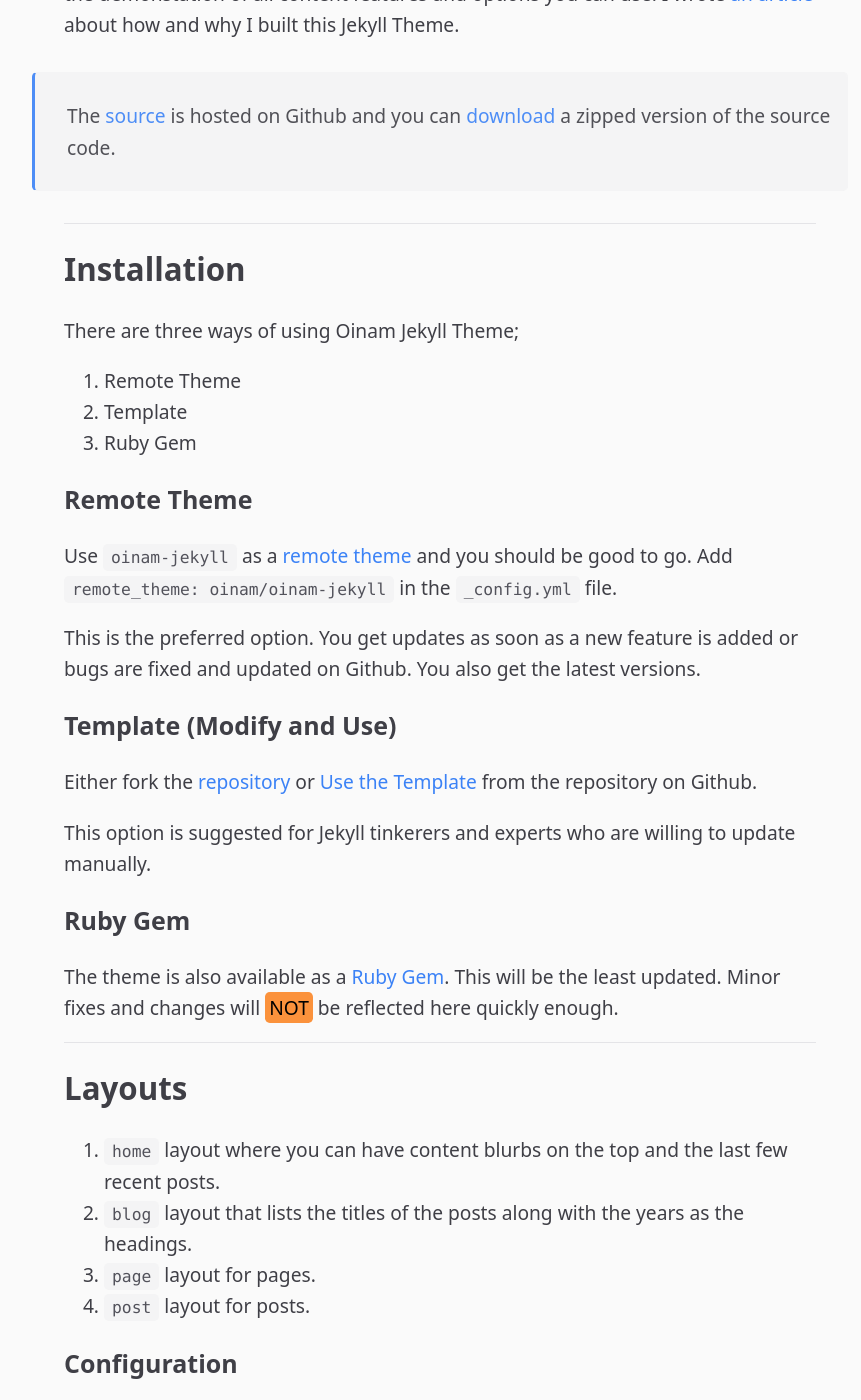
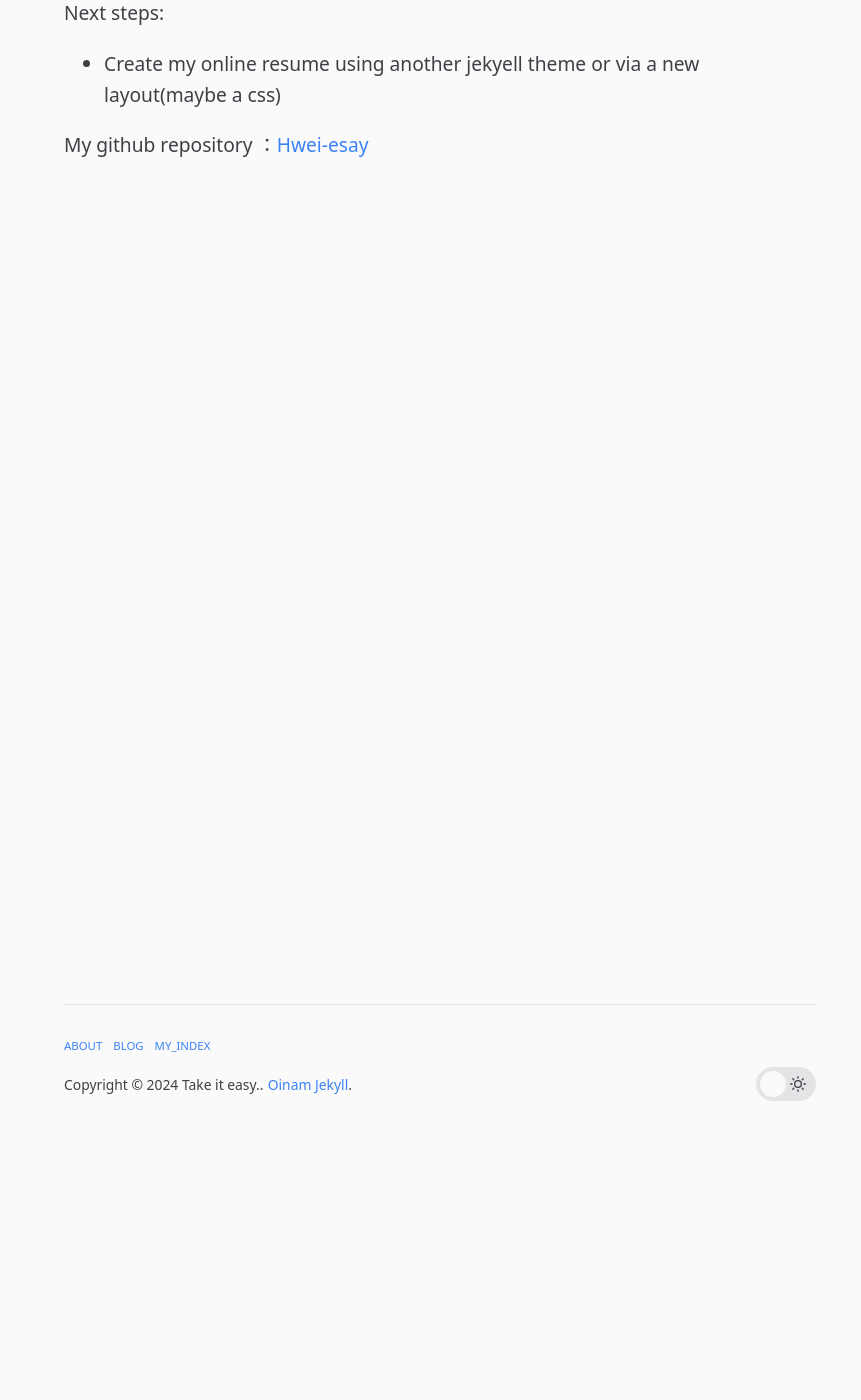
Before and after one commit to Hwei-esay/Hwei-esay.github.io, a Jekyll site: the page built from index.md, in a window 1280 px wide and 1400 px high, scrolled down 270 px. Shown: the whole window, without its empty margins (200-1061 px from the left). Built offline with Jekyll 4.4.1, drawn with Linux system fonts in a browser that asks for light colours; some of the changed text lies outside the part shown.

Commit message:
Update index.md for some personal information and next steps

```diff
--- a/index.md
+++ b/index.md
@@ -7,83 +7,9 @@
 #
 layout: page
 ---
+Hello, I'm an undergraduate in Chongqing Univercity.
 
-This is the demo and documentation for Oinam Jekyll Theme. The [Styleguide]({{ site.baseurl | prepend: site.url }}/styleguide/) has the demonstation of all content features and options you can use. I wrote [an article](https://brajeshwar.com/2021/brajeshwar.com-2021/) about how and why I built this Jekyll Theme.
+Next steps:
+- Create my online resume using another jekyell theme or via a new layout(maybe a css)
 
-> The [source](https://github.com/oinam/oinam-jekyll) is hosted on Github and you can [download](https://github.com/oinam/oinam-jekyll/archive/refs/heads/main.zip) a zipped version of the source code.
-
----
-
-## Installation
-
-There are three ways of using Oinam Jekyll Theme;
-
-1. Remote Theme
-2. Template
-3. Ruby Gem
-
-### Remote Theme
-
-Use `oinam-jekyll` as a [remote theme](https://docs.github.com/en/pages/setting-up-a-github-pages-site-with-jekyll/adding-a-theme-to-your-github-pages-site-using-jekyll) and you should be good to go. Add `remote_theme: oinam/oinam-jekyll` in the `_config.yml` file.
-
-This is the preferred option. You get updates as soon as a new feature is added or bugs are fixed and updated on Github. You also get the latest versions.
-
-### Template (Modify and Use)
-
-Either fork the [repository](https://github.com/oinam/oinam-jekyll) or [Use the Template](https://github.com/oinam/oinam-jekyll/generate) from the repository on Github.
-
-This option is suggested for Jekyll tinkerers and experts who are willing to update manually.
-
-### Ruby Gem
-
-The theme is also available as a [Ruby Gem](https://rubygems.org/gems/oinam-jekyll). This will be the least updated. Minor fixes and changes will <mark>NOT</mark> be reflected here quickly enough.
-
----
-## Layouts
-
-1. `home` layout where you can have content blurbs on the top and the last few recent posts.
-2. `blog` layout that lists the titles of the posts along with the years as the headings.
-3. `page` layout for pages.
-4. `post` layout for posts.
-
-### Configuration
-
-The `_config.yml` has quite a few settings that are configurable. Removing the default Footer Credit and the Footer text are configurable. Choosing either Serif or Sans-Serif font-family, etc.
-
-### Color
-
-There are three basic color themes included -- `default`, [nord](https://www.nordtheme.com), and `vintage`. Treat them as samples for you to make your own. If you are tinkering with the code, you will find it as easy as just changing few color (HEX) values in the CSS. If you want to pick one of the three, pick a choice in `_config.yml`.
-
----
-## Content
-
-The [Styleguide]({{ site.baseurl | prepend: site.url }}/styleguide/) has examples and demos to treat images, videos, etc. with various layout and placement options.
-
----
-## Development
-
-Plain simple Jekyll and nothing else. Get Jekyll running on your local system and run this;
-
-`$ bundle exec jekyll serve`
-
-Or enable `drafts`, `future`, and serve it `incremental`;
-
-`$ bundle exec jekyll serve --drafts --future --incremental`
-
----
-## Contributing
-
-You are welcome to contribute to the theme by sending in Pull Request with changes, edits, and fixes. Or, contribute by filing [Bugs and Issues](https://github.com/oinam/oinam-jekyll/issues).
-
-There is a `server` that runs a local development server for development;
-
-`$ ./server`
-
-it is just a script that runs;
-
-`$ bundle exec jekyll serve --config _config.yml,_config_dev.yml`
-
----
-## License
-
-The theme is available as open source under the terms of the [MIT License](http://opensource.org/licenses/MIT).
+My github repository ：[Hwei-esay](https://github.com/Hwei-esay/Hwei-esay.github.io)
```
